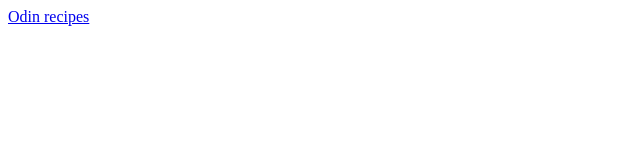
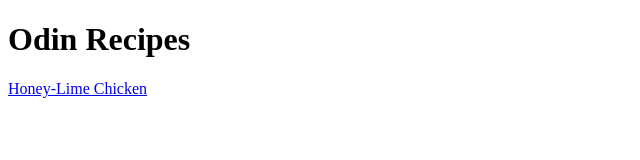
Before and after one commit to DavidMb22/odin_recipes, a plain HTML site: page index.html in a window 1280 px wide. Shown: the whole page, without its empty margins (0-640 px from the left). Drawn offline with Linux system fonts and the light colour scheme.

Commit message:
Add index.html

```diff
--- a/index.html
+++ b/index.html
@@ -7,6 +7,7 @@
     <title>First Webpage</title>
 </head>
 <body>
-    <a href="recipes/fufu.html">Odin recipes</a>
+    <h1>Odin Recipes</h1>
+    <a href="recipes/honey-lime-chicken.html">Honey-Lime Chicken</a>
 </body>
 </html>
```
